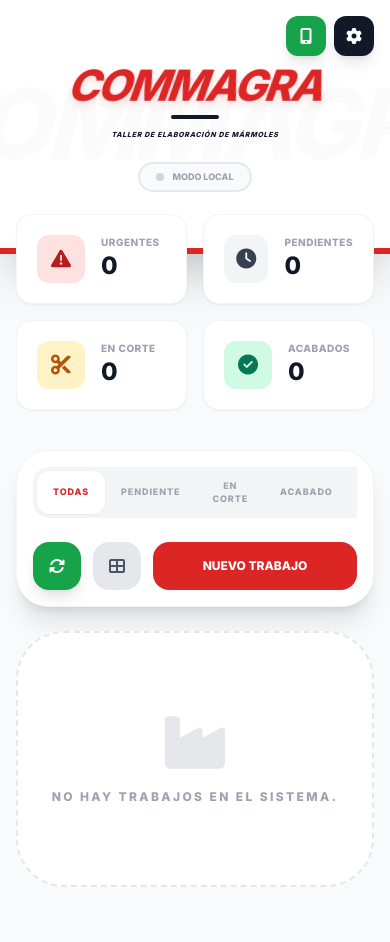
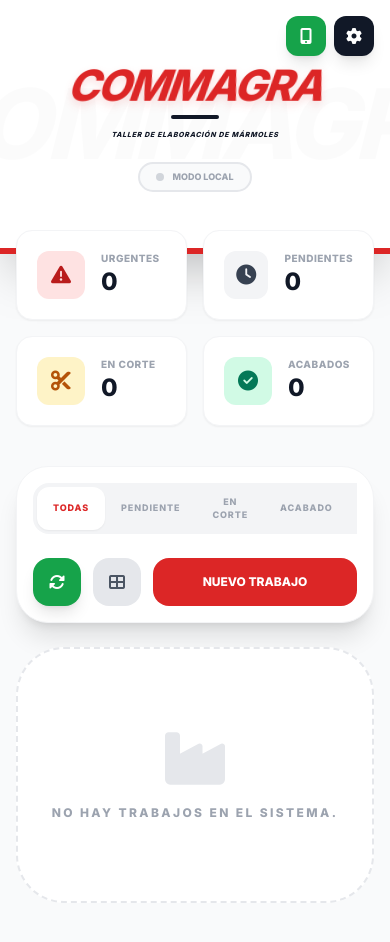
Before and after one commit to migueltaller/Commagra-Planing, a React (Vite) app: page / in a window 390 px wide. Shown: the top 942 px of the page. Built offline with nearby package versions, Linux system fonts and the light colour scheme.

Commit message:
Update App.tsx

```diff
--- a/App.tsx
+++ b/App.tsx
@@ -63,7 +63,6 @@
       const cleanPhone = phone.replace(/\D/g, '');
       url = `https://wa.me/${cleanPhone}?text=${message}`;
     } else {
-      // Link universal para elegir contacto o grupo manualmente
       url = `https://api.whatsapp.com/send?text=${message}`;
     }
     window.open(url, '_blank');
@@ -75,13 +74,11 @@
     const hasNum2 = !!settings.whatsappNumber2;
     const hasManual = settings.whatsappManualEnabled;
 
-    // Si solo hay una opción configurada, enviar directo
     if (hasNum1 && !hasNum2 && !hasManual) {
       executeWhatsAppSend(task, settings.whatsappNumber);
     } else if (!hasNum1 && !hasNum2 && hasManual) {
       executeWhatsAppSend(task);
     } else {
-      // Mostrar modal de elección
       setActiveTaskForWA(task);
     }
   };
@@ -153,7 +150,8 @@
     <div className="min-h-screen bg-gray-50 pb-20">
       <Header onOpenSettings={() => setIsSettingsOpen(true)} settings={settings} />
 
-      <main className="max-w-7xl mx-auto px-4 sm:px-6 lg:px-8 -mt-10 relative z-20">
+      {/* Ajustado -mt-6 para móviles para dar espacio al indicador de estado */}
+      <main className="max-w-7xl mx-auto px-4 sm:px-6 lg:px-8 -mt-6 md:-mt-10 relative z-20">
         <DashboardStats tasks={visibleTasks} />
 
         <div className="flex flex-col md:flex-row justify-between items-center mb-6 space-y-4 md:space-y-0 bg-white p-4 rounded-[2rem] shadow-xl border border-gray-100">
```
